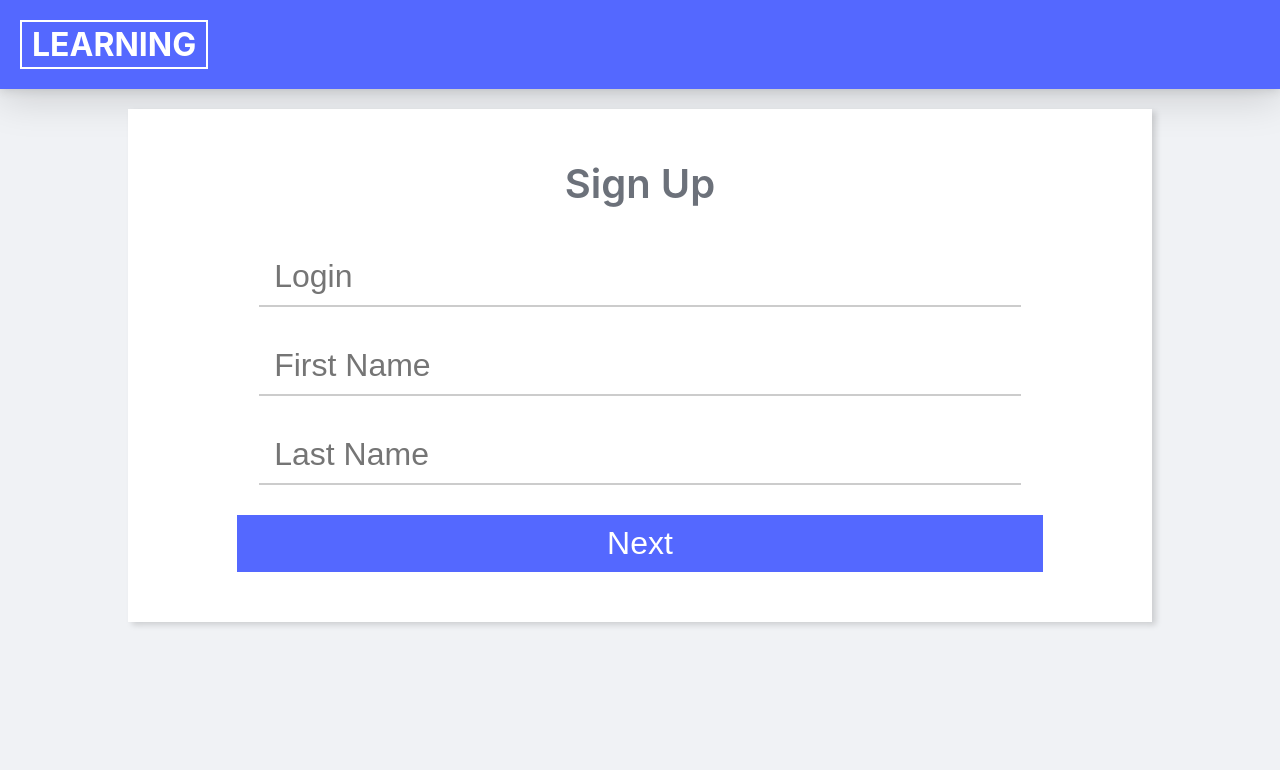
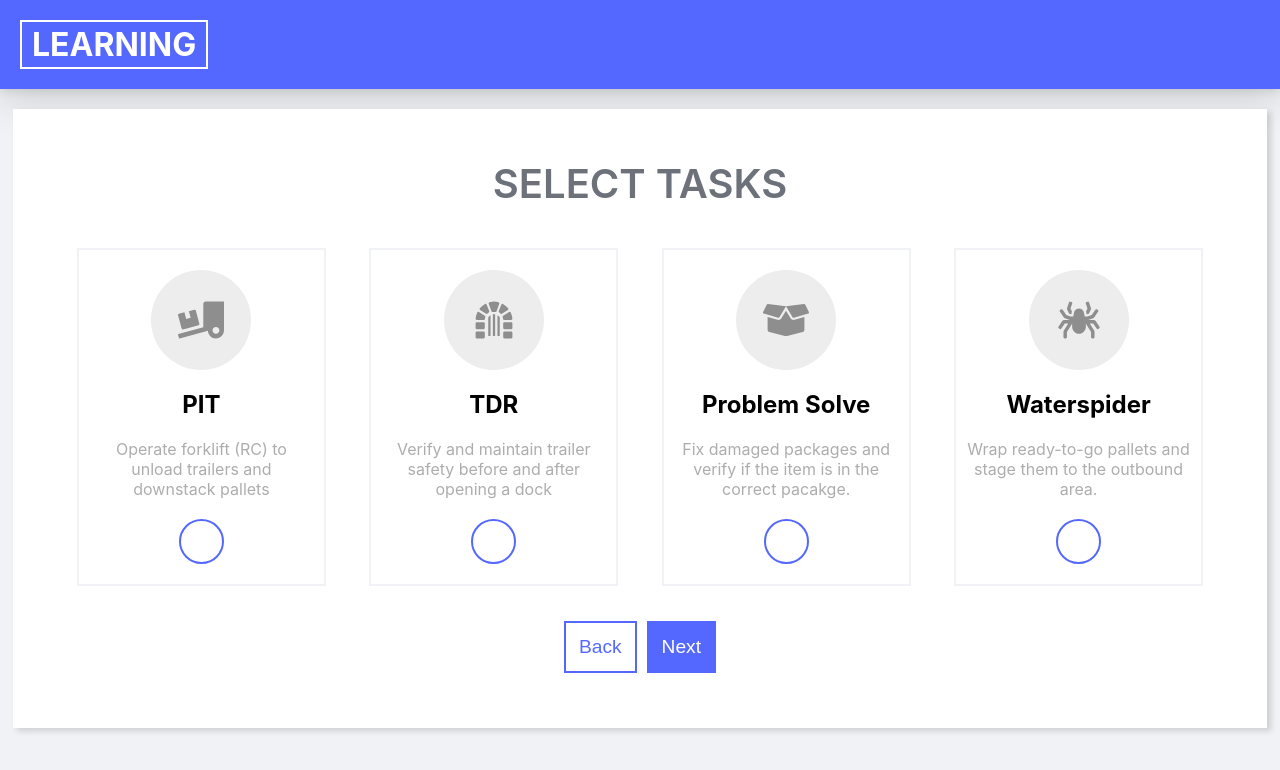
Before and after one commit to iSkylake/Training-SignUp, a React (Create React App) app in the folder client/: page / in a window 1280 px wide. Shown: the top 770 px of the page. Built offline with nearby package versions, Linux system fonts and the light colour scheme.

Commit message:
Update task as state component

```diff
--- a/client/src/App.js
+++ b/client/src/App.js
@@ -14,17 +14,13 @@ library.add(fas);
 
 class App extends Component {
 	state = {
-		showInputForm: true,
-		showTask: false,
+		showInputForm: false,
+		showTask: true,
 		showSchedule: false,
 		showConfirmation: false,
 		firstName: '',
 		lastName: '',
 		login: '',
-		pit: false,
-		tdr: false,
-		problemSolve: false,
-		waterSpider: false,
 		schedule: {
 			Sunday: {
 				morning: false,
--- a/client/src/components/Task.jsx
+++ b/client/src/components/Task.jsx
@@ -0,0 +1,34 @@
+import React, {Component} from 'react';
+
+import { FontAwesomeIcon } from '@fortawesome/react-fontawesome';
+
+class Task extends Component{
+	state = {
+		select: false
+	}
+
+	handleClick = () => {
+		const select = !this.state.select
+		this.setState({select});
+		this.props.onHandleTask();
+	}
+
+	render(){
+		const {task} = this.props;
+
+		return(
+			<div className={`task ${this.state.select ? "task-selected" : ""}`} onClick={() => this.handleClick(task.value)}>
+				<div className="task-icon-wrapper">
+					<FontAwesomeIcon className="task-icon" icon={task.icon} />
+				</div>
+				<h2 className="task-name">{task.name}</h2>
+				<p className="task-description">{task.description}</p>
+				<FontAwesomeIcon className={`task-check ${this.state.select ? "task-check-selected" : ""}`} icon="check"/>
+			</div>
+		);
+
+	}
+
+};
+
+export default Task;
--- a/client/src/components/Tasks.jsx
+++ b/client/src/components/Tasks.jsx
@@ -1,35 +1,30 @@
 import React from 'react';
-import { FontAwesomeIcon } from '@fortawesome/react-fontawesome';
 
 import {taskList} from '../fakeDB.js';
+import Task from './Task.jsx';
 
 const Tasks = props => {
 
-	const handleBack = () => {
-		props.onHandleBack('showTask', 'showInputForm');
+	const handleBack = (currentView, nextView) => {
+		props.onHandleBack(currentView, nextView);
 	}
 
-	const handleNext = () => {
-		props.onHandleNext('showTask', 'showSchedule');
+	const handleNext = (currentView, nextView) => {
+		props.onHandleNext(currentView, nextView);
 	}
 
-	const handleClick = (taskName) => {
-		props.onHandleTask(taskName);
+	const handleTask = () => {
+		props.onHandleTask();
 	}
 
-	const tasks = taskList.map((task) => {
-			return(
-				<div key={task.id} className={props.tasks[task.value] ? "task task-selected" : "task"} onClick={() => handleClick(task.value)}>
-					<div className="task-icon-wrapper">
-						<FontAwesomeIcon className="task-icon" icon={task.icon} />
-					</div>
-					<h2 className="task-name">{task.name}</h2>
-					<p className="task-description">{task.description}</p>
-					<FontAwesomeIcon className={props.tasks[task.value] ? "task-check task-check-selected" : "task-check"} icon="check"/>
-				</div>
-			)
-		}
-	)
+	const tasks = taskList.map((task) =>
+		<Task key={task.id}
+			task={task}
+			onHandleTask={handleTask}
+			onHandleNext={handleNext}
+			onHandleBack={handleBack}
+		/>
+	);
 
 	return (
 		<div className="task-container view-container">
```
